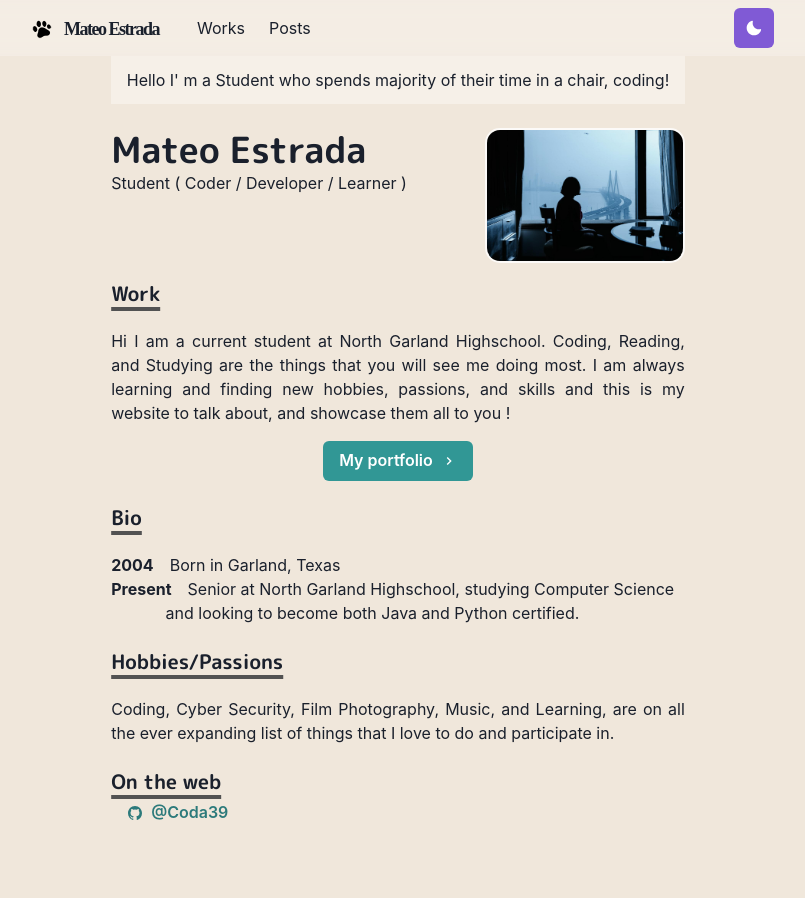
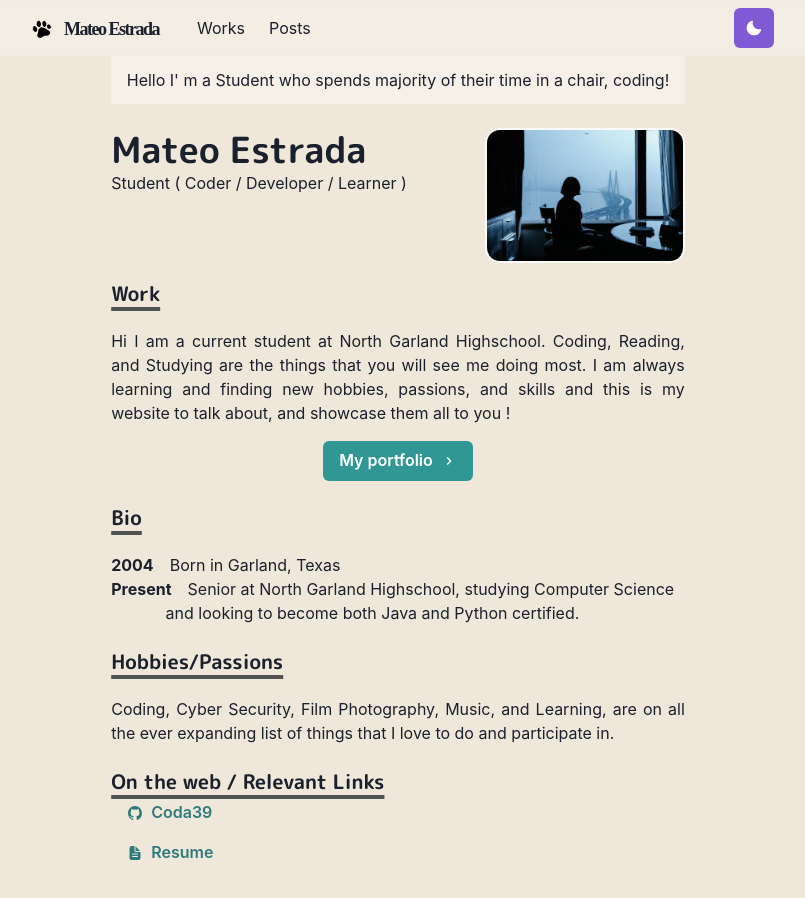
Before and after one commit to Coda39/MatPortfolio-Homepage, a Next.js app: page / in a window 1280 px wide. Shown: the top 898 px of the page, without its empty margins (242-1047 px from the left). Built offline with nearby package versions, Linux system fonts and the light colour scheme.

Commit message:
adding Resume and fixing typos

```diff
--- a/pages/index.js
+++ b/pages/index.js
@@ -7,7 +7,7 @@ import Layout from '../components/layouts/article'
 import { BioSection , BioYear } from '../components/bio'
 import {GridItem } from '../components/grid-items'
 import {
-    IoLogoGithub
+    IoLogoGithub, IoDocumentText
 } from 'react-icons/io5'
 
 
@@ -77,15 +77,22 @@ function Page() {
 
             <Section delay = {0.3}>
                 <Heading as = "h3" variant = "section-title">
-                    On the web
+                    On the web / Relevant Links
                 </Heading>
                 <List>
                     <ListItem>
                     <Link href = "https://github.com/Coda39" target = "_blank">
                     <Button variant = "ghost" colorScheme = "teal" leftIcon = {<Icon as = {IoLogoGithub}/>} >
-                        @Coda39
+                        Coda39
                     </Button>
                     </Link>
+                    </ListItem>
+                    <ListItem>
+                        <Link href = "https://www.docdroid.net/CIU8UVo/mateo-estrada-resume-pdf" target = "_blank">
+                            <Button variant = "ghost" colorScheme = "teal" leftIcon = {<Icon as = {IoDocumentText}/>} >
+                                Resume
+                            </Button>
+                        </Link>
                     </ListItem>
                 </List>
             </Section>
--- a/pages/posts.js
+++ b/pages/posts.js
@@ -12,7 +12,7 @@ const Posts = () => (
     <Layout title = "Posts">
         <Container>
             <Heading as = "h4" fontSize = {20} mb = {4}>
-                Popular Posts
+             Posts
             </Heading>
             <Section delay = {0.1}>
                 <SimpleGrid columns = {[1,2,2]} gap = {6}>
```
